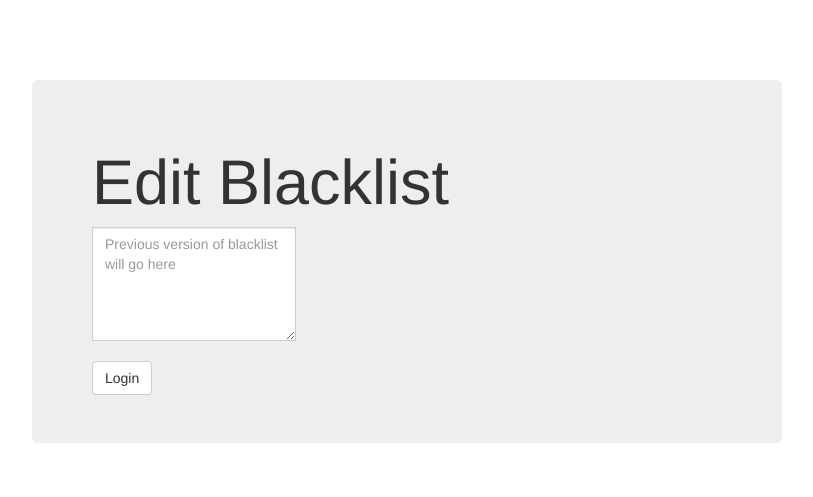
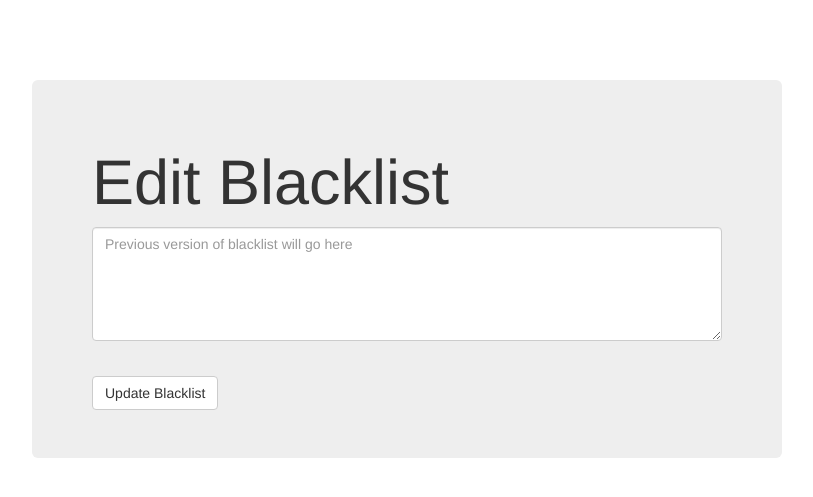
Before and after one commit to wostlund/softdevFinalProj, a Flask app: page /blacklist in a window 1280 px wide. Shown: the part 52-549 px from the top of the page, without its empty margins (233-1046 px from the left). Run offline with Flask 2, Linux system fonts and the light colour scheme; parts of the project's set-up code (start-up, migrations or seed data) failed here and were passed over; some libraries are stand-ins or nearby versions.

Commit message:
fixed mistakes in ededitblack.html

```diff
--- a/templates/editblack.html
+++ b/templates/editblack.html
@@ -27,10 +27,10 @@
       <div class="jumbotron" id="landing">
 	<h1>Edit Blacklist</h1>
 	<form action="/dashboard" method="POST">
-	  <div class="input-group">
+	  <div class="form-group">
 	    <textarea class="form-control" rows="5" id="edited-blacklist" placeholder="Previous version of blacklist will go here"></textarea>
 	  </div> <br>
-	  <button type="submit" class="btn btn-default" id="update-blacklist-button">Login</button>
+	  <button type="submit" class="btn btn-default" id="update-blacklist-button">Update Blacklist</button>
 	</form>
       </div>
     </div>
```
